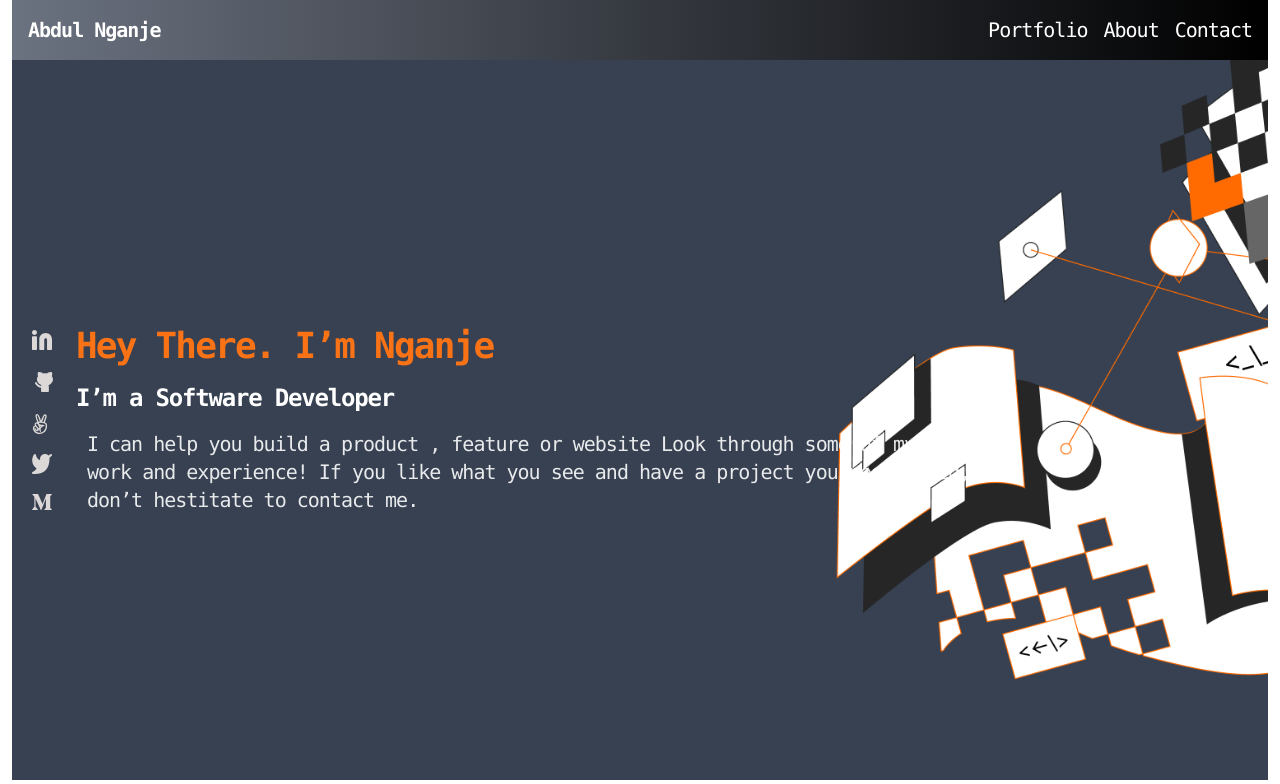
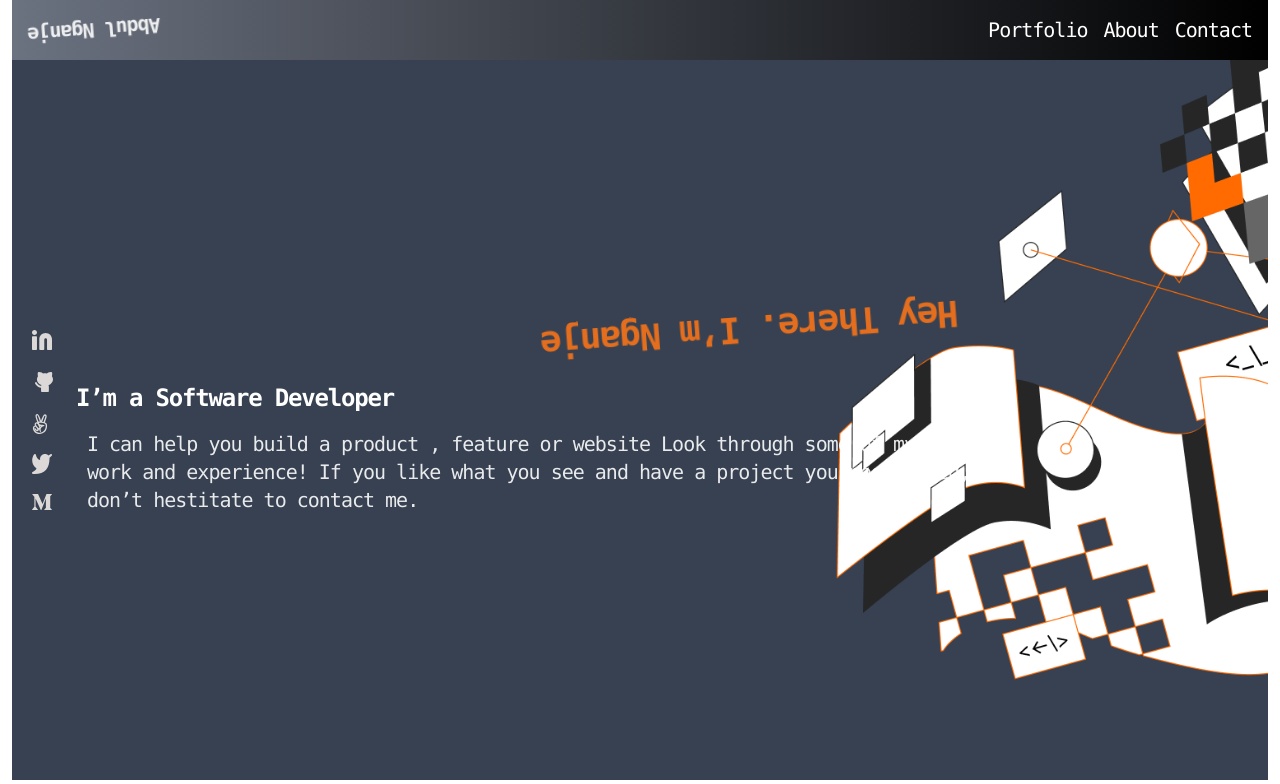
Before and after one commit to asnganje/portoflio-react, a React (Create React App) app: page / in a window 1280 px wide. Shown: the top 784 px of the page. Built offline with nearby package versions, Linux system fonts and the light colour scheme.

Commit message:
modify styling animations

```diff
--- a/src/components/Header.js
+++ b/src/components/Header.js
@@ -25,7 +25,7 @@ const Header = () => {
 
     return(
         <header className="flex justify-between bg-gradient-to-r from-gray-500 to-black p-4 mx-3">
-            <h3 className="text-xl font-bold font-mono tracking-tighter text-white cursor-pointer mb:4 md: mb:0">{identify}</h3>
+            <h3 className="text-xl font-bold font-mono tracking-tighter text-white cursor-pointer mb:4 md: mb:0 animate-rotate">{identify}</h3>
             {isSmallScreen?
                 (
                     <>
--- a/src/components/Intro.js
+++ b/src/components/Intro.js
@@ -49,8 +49,8 @@ const Intro = ()=> {
                 </ul>
             </div>
             <div className="space-y-4">
-                <h1 className="text-orange-500 font-mono tracking-tighter text-4xl font-bold animate-moveInRight">Hey There. I’m Nganje</h1>
-                <h3 className="text-white font-mono tracking-tighter text-2xl font-bold animate-moveInRight1">I’m a Software Developer</h3>
+                <h1 className="text-orange-500 font-mono tracking-tighter text-4xl font-bold animate-rotate">Hey There. I’m Nganje</h1>
+                <h3 className="text-white font-mono tracking-tighter text-2xl font-bold animate-moveInLeft">I’m a Software Developer</h3>
                 <p className="text-white font-mono tracking-tighter text-xl animate-moveInRight2">
                 I can help you build a product , feature or website
                 Look through some of my <br/> work and experience! If you like what you see and have a project
--- a/src/index.css
+++ b/src/index.css
@@ -35,7 +35,7 @@
     animation: moveInRight 2s;
   }
 
-  @keyFrames moveInRight1 {
+  @keyFrames moveInLeft {
     0% {
       opacity: 0;
       transform: translateX(100px)
@@ -49,8 +49,8 @@
     }
   }
 
-  .animate-moveInRight1 {
-    animation: moveInRight1 6s
+  .animate-moveInLeft {
+    animation: moveInLeft 6s
   }
 
   @keyFrames moveInRight2 {
@@ -70,3 +70,27 @@
   .animate-moveInRight2 {
     animation: moveInRight2 10s
   }
+
+  @keyFrames rotate {
+    0% {
+      opacity: 0;
+      transform: translateX(-100px) rotate(0deg)
+
+    }
+    60% {
+      transform: rotate(180deg)
+    }
+
+    80% {
+      transform: translateX(10px)
+    }
+
+    100% {
+      opacity: 1;
+      transform: translate(0)
+    }
+  }
+
+  .animate-rotate {
+    animation: rotate 10s
+  }
```
